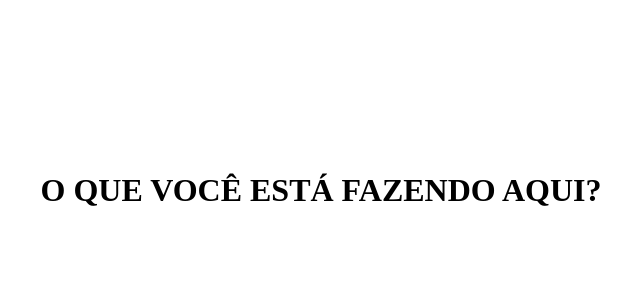
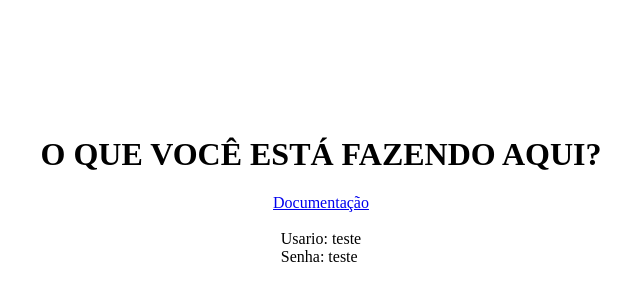
Before and after one commit to HenriqueZPastre/prismaExpress, a website: page src/index.html in a window 1280 px wide. Shown: the part 218-518 px from the top of the page, without its empty margins (319-959 px from the left). Drawn offline with Linux system fonts and the light colour scheme.

Commit message:
refactor: adiciona  link para a documentação

```diff
--- a/src/index.html
+++ b/src/index.html
@@ -14,8 +14,19 @@
 </head>
 
 <body>
-	<div style="display: flex; align-items: center; justify-content: center; height: 100vh;">
-		<h1 class="center-align">O QUE VOCÊ ESTÁ FAZENDO AQUI?</h1>
+	<div>
+		<div style="display: flex; flex-direction: column; align-items: center; justify-content: center; height: 100vh;">
+			<h1 style="text-align: center;">O QUE VOCÊ ESTÁ FAZENDO AQUI?</h1>
+			<div>
+				<a href="https://prismaexpress.fly.dev/api-docs/" target="_blank">Documentação</a>
+			</div>
+			<div>
+				<br>
+				<span>Usario: teste</h5>
+					<br>
+				<span>Senha: teste</h5>
+			</div>
+		</div>
 	</div>
 </body>
 
```
